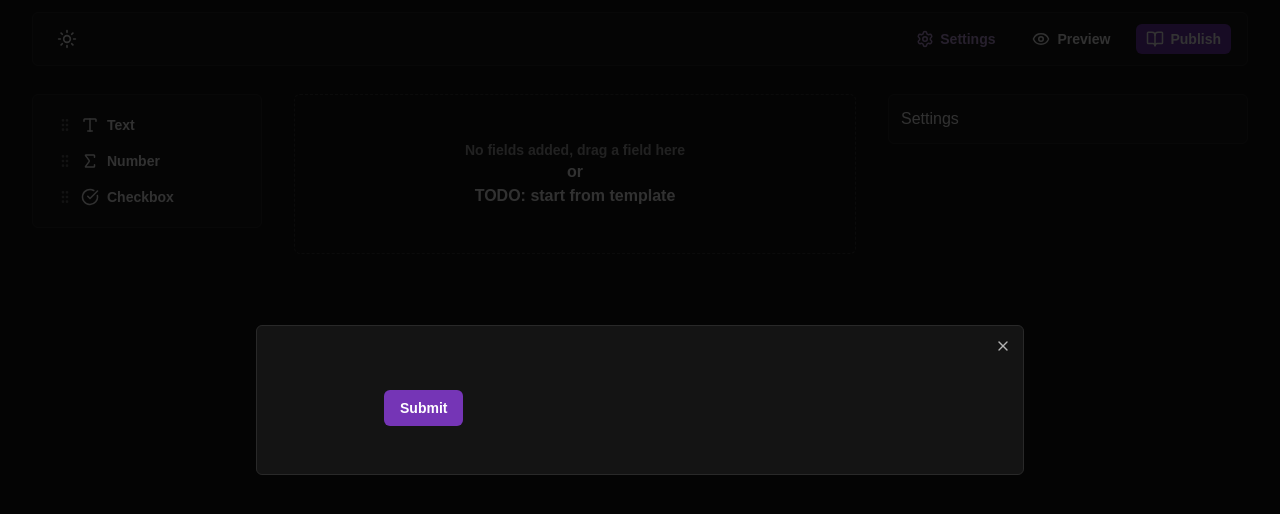
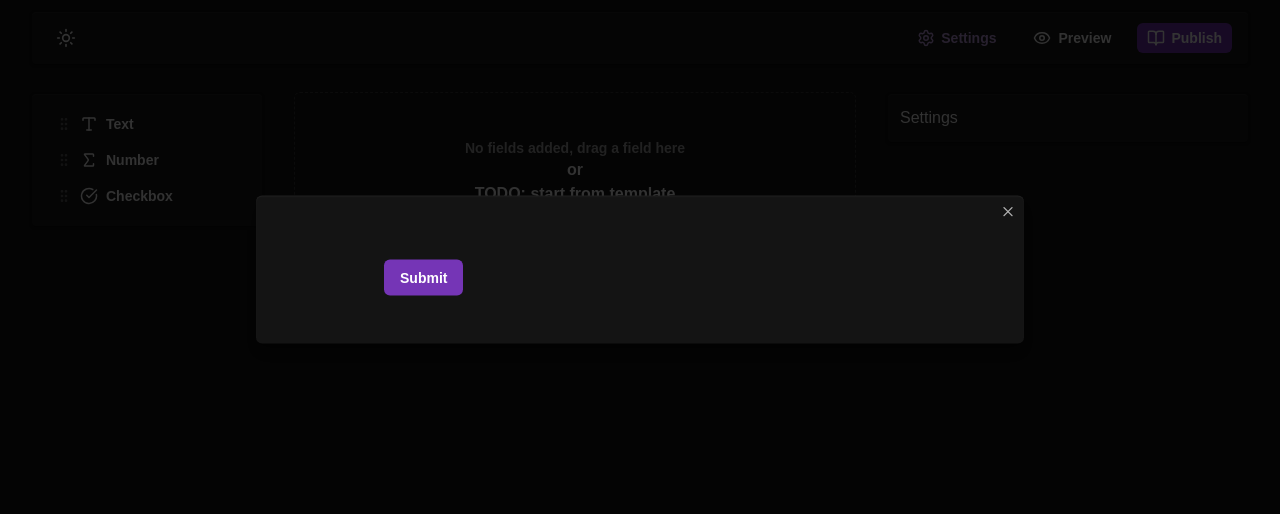
Before and after one commit to Narek-Pogosian/formbuilder, a Next.js app: page / in a window 1280 px wide. Both pictures are taken after a click on the button "Preview". Shown: the top 514 px of the page. Built offline with nearby package versions, Linux system fonts and the light colour scheme; a web font is replaced by a local one.

Commit message:
style: update design system, use shadows instead of borders

```diff
--- a/src/app/globals.css
+++ b/src/app/globals.css
@@ -8,8 +8,8 @@
 :root {
   --radius: 6px;
 
-  --background: hsl(270, 15%, 98%);
-  --foreground: hsl(0, 0%, 1%);
+  --background: hsl(270, 50%, 98%);
+  --foreground: hsl(0, 0%, 10%);
   --foreground-muted: hsl(0, 0%, 35%);
 
   --primary: hsl(270, 55%, 46%);
@@ -19,7 +19,7 @@
   --accent: hsl(270, 20%, 50%, 10%);
   --accent-foreground: hsl(0, 0%, 1%);
 
-  --card: hsl(270, 10%, 99.5%);
+  --card: hsl(270, 10%, 99%);
   --card-foreground: hsl(0, 0%, 1%);
 
   --popover: hsl(0, 0%, 99%);
@@ -29,7 +29,7 @@
   --danger-foreground: hsl(0, 0%, 100%);
   --danger-text: hsl(352, 90%, 35%);
 
-  --input: hsl(0, 0%, 99.5%);
+  --input: hsl(0, 0%, 99%);
   --input-foreground: hsl(0, 0%, 10%);
   --input-placeholder: hsl(0, 0%, 65%);
 
@@ -137,3 +137,9 @@
     border-radius: var(--radius);
   }
 }
+
+@layer components {
+  .card {
+    @apply bg-card rounded shadow inset-shadow-xs inset-shadow-white dark:shadow/40 dark:inset-shadow-white/5;
+  }
+}
--- a/src/app/page.tsx
+++ b/src/app/page.tsx
@@ -8,7 +8,7 @@ export default function Home() {
   return (
     <div className="relative mx-auto w-full max-w-[1740px] px-4 lg:px-8">
       <header className="sticky top-3 left-0 z-50 mb-10">
-        <div className="bg-card flex items-center justify-between rounded border px-4 py-2">
+        <div className="card flex items-center justify-between px-4 py-2">
           <div className="flex md:gap-2">
             <ThemeToggle />
           </div>
--- a/src/components/builder/components/field-item.tsx
+++ b/src/components/builder/components/field-item.tsx
@@ -1,12 +1,12 @@
 import { type FormSchemaField } from "@/lib/schemas/form-schemas";
 import { GripVertical, Pencil, Trash2, X } from "lucide-react";
 import { createElement, memo, useMemo } from "react";
+import { AddFieldBellow } from "../dialogs/add-field-dialog";
 import { useFormStore } from "../hooks/use-form-store";
 import { useSortable } from "@dnd-kit/sortable";
 import { Button } from "@/components/ui/button";
 import { Fields } from "../fields";
 import { CSS } from "@dnd-kit/utilities";
-import { AddFieldBellow } from "../dialogs/add-field-dialog";
 
 export default memo(function FieldItem({ field }: { field: FormSchemaField }) {
   const {
@@ -38,9 +38,9 @@ export default memo(function FieldItem({ field }: { field: FormSchemaField }) {
     <li
       ref={setNodeRef}
       style={style}
-      className="bg-card ring-ring group relative rounded border p-4 transition-none hover:ring-1 has-focus-visible:ring-1 lg:p-6"
+      className="card group relative p-4 transition-none lg:p-6"
     >
-      <div className="text-primary-text flex justify-between group-hover:opacity-100 has-focus-visible:opacity-100 max-lg:-mt-2 lg:absolute lg:-top-3.5 lg:-right-4 lg:-left-4 lg:opacity-0">
+      <div className="text-primary-text flex justify-between group-hover:opacity-100 has-focus-visible:opacity-100 max-lg:-mt-2 lg:absolute lg:-top-3 lg:-right-4 lg:-left-4 lg:opacity-0">
         {!field.editing && (
           <Button
             size="icon"
@@ -121,11 +121,11 @@ function FieldControls({
 
 export function FieldItemOverlay({ field }: { field: FormSchemaField }) {
   return (
-    <li className="bg-card ring-ring group relative list-none rounded border p-4 shadow-lg ring-1 lg:p-6 dark:shadow-lg/40">
+    <li className="card group relative list-none p-4 shadow-lg lg:p-6 dark:shadow-lg/40">
       <Button
         size="icon"
         variant="secondary"
-        className="absolute -top-3.5 -left-4 size-8 cursor-grabbing"
+        className="absolute -top-3 -left-4 size-8 cursor-grabbing"
       >
         <GripVertical className="size-4.5" />
         <span className="sr-only">Drag</span>
--- a/src/components/builder/components/field-panel.tsx
+++ b/src/components/builder/components/field-panel.tsx
@@ -49,7 +49,7 @@ function FieldsPanelItem({
 
 export function FieldPanelOverlay({ fieldType }: { fieldType: FieldType }) {
   return (
-    <button className="bg-card flex w-[225px] cursor-grabbing items-center gap-2 rounded border px-6 py-2.5 font-semibold capitalize shadow-lg dark:shadow-lg/40 [&>svg]:size-5">
+    <button className="bg-card flex w-[225px] cursor-grabbing items-center gap-2 rounded px-6 py-2.5 font-semibold capitalize shadow-lg dark:shadow-lg/40 [&>svg]:size-5">
       {createElement(Fields[fieldType].icon)}
       {fieldType}
     </button>
--- a/src/components/builder/dialogs/add-field-dialog.tsx
+++ b/src/components/builder/dialogs/add-field-dialog.tsx
@@ -72,13 +72,13 @@ function Content({
   }
 
   return (
-    <DialogContent className="max-w-[270px]">
+    <DialogContent className="max-w-[270px] p-4 pr-6">
       <DialogHeader>
         <DialogTitle className="sr-only">Add field</DialogTitle>
         <DialogDescription></DialogDescription>
       </DialogHeader>
 
-      <ul className="-mt-4 grid gap-1">
+      <ul className="-mt-4 grid">
         {Object.entries(Fields).map(([type, field]) => (
           <li key={type}>
             <Button
--- a/src/components/builder/index.tsx
+++ b/src/components/builder/index.tsx
@@ -44,7 +44,7 @@ export default function Builder() {
       onDragEnd={handleDragEnd}
     >
       <div className="grid gap-8 pb-6 lg:grid-cols-[250px_1fr] xl:grid-cols-[230px_1fr_360px]">
-        <div className="bg-card sticky top-[94px] hidden h-fit rounded border p-3 lg:block">
+        <div className="card sticky top-[94px] hidden h-fit p-3 lg:block">
           <FieldPanel />
         </div>
 
@@ -62,7 +62,7 @@ export default function Builder() {
 
         <Overlay draggedField={draggedField} />
 
-        <div className="bg-card sticky top-[94px] hidden h-fit rounded border p-3 xl:block">
+        <div className="card sticky top-[94px] hidden h-fit p-3 xl:block">
           Settings
         </div>
       </div>
--- a/src/components/ui/dialog.tsx
+++ b/src/components/ui/dialog.tsx
@@ -59,7 +59,7 @@ function DialogContent({
       <DialogPrimitive.Content
         data-slot="dialog-content"
         className={cn(
-          "bg-background data-[state=open]:animate-in scrollbar-thin data-[state=closed]:animate-out data-[state=closed]:fade-out-0 data-[state=open]:fade-in-0 data-[state=closed]:zoom-out-95 data-[state=open]:zoom-in-95 shadow-popover fixed top-[50%] left-[50%] z-50 grid max-h-[85vh] w-[calc(100%-1rem)] max-w-xl translate-x-[-50%] translate-y-[-50%] gap-4 overflow-y-auto rounded border p-6 duration-200",
+          "bg-background data-[state=open]:animate-in scrollbar-thin data-[state=closed]:animate-out data-[state=closed]:fade-out-0 data-[state=open]:fade-in-0 data-[state=closed]:zoom-out-95 data-[state=open]:zoom-in-95 fixed top-[30%] left-[50%] z-50 grid max-h-[85vh] w-[calc(100%-1rem)] max-w-xl translate-x-[-50%] translate-y-[-30%] gap-4 overflow-y-auto rounded p-6 shadow-lg/20 inset-shadow-xs inset-shadow-white duration-200 dark:shadow-lg/40 dark:inset-shadow-white/5",
           className,
         )}
         {...props}
@@ -68,7 +68,7 @@ function DialogContent({
         {showCloseButton && (
           <DialogPrimitive.Close
             data-slot="dialog-close"
-            className="ring-offset-background focus:ring-ring data-[state=open]:bg-accent data-[state=open]:text-foreground-muted absolute top-3 right-3 rounded-xs opacity-70 transition-opacity hover:opacity-100 focus:ring-2 focus:ring-offset-2 focus:outline-hidden disabled:pointer-events-none [&_svg]:pointer-events-none [&_svg]:shrink-0 [&_svg:not([class*='size-'])]:size-4"
+            className="ring-offset-background focus:ring-ring data-[state=open]:bg-accent data-[state=open]:text-foreground-muted absolute top-2 right-2 rounded-xs opacity-70 transition-opacity hover:opacity-100 focus:ring-2 focus:ring-offset-2 focus:outline-hidden disabled:pointer-events-none [&_svg]:pointer-events-none [&_svg]:shrink-0 [&_svg:not([class*='size-'])]:size-4"
           >
             <XIcon />
             <span className="sr-only">Close</span>
--- a/src/lib/schemas/form-schemas.ts
+++ b/src/lib/schemas/form-schemas.ts
@@ -2,10 +2,10 @@ import { z } from "zod";
 
 const baseFieldSchema = z.object({
   id: z.string(),
-  label: z.string().trim().min(1, { message: "A label is required" }),
+  label: z.string().trim().min(1, { message: "Required" }),
   required: z.boolean(),
   showDescription: z.boolean(),
-  description: z.string().optional(),
+  description: z.string().trim(),
   editing: z.boolean(),
   saved: z.boolean(),
   followUps: z
@@ -19,7 +19,7 @@ const baseFieldSchema = z.object({
 export const textSchema = baseFieldSchema.extend({
   type: z.literal("text"),
   longAnswer: z.boolean(),
-  placeholder: z.string().optional(),
+  placeholder: z.string(),
 });
 
 export const numberSchema = baseFieldSchema.extend({
```
Also changed, not shown: 1 other file (tests, documents, lock files or other folders).
